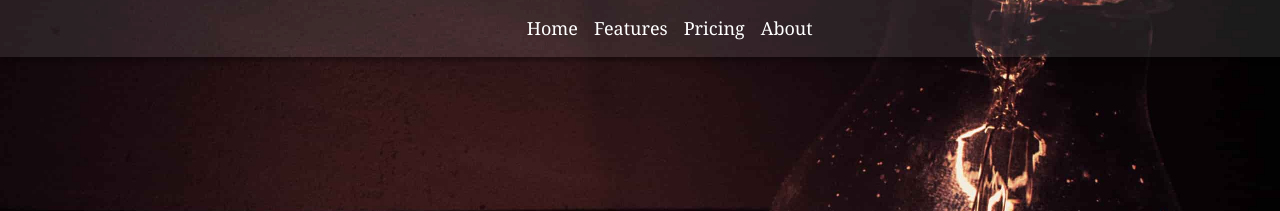
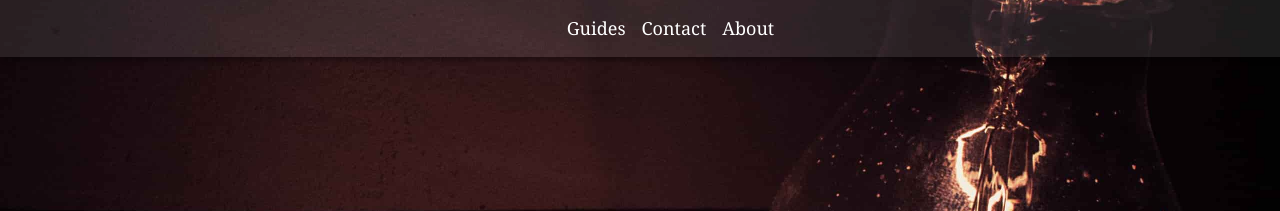
Before and after one commit to code-expressive/code-expressive.github.io, a Jekyll site: the page built from index.html, in a window 1280 px wide. Shown: the top 211 px of the page. Built offline with Jekyll 4.4.1, drawn with Linux system fonts in a browser that asks for light colours.

Commit message:
navbar update. home now a working link

```diff
--- a/_includes/head.html
+++ b/_includes/head.html
@@ -17,5 +17,6 @@
   <script src="/js/tether.min.js"></script>
   <!-- <script src="https://maxcdn.bootstrapcdn.com/bootstrap/3.3.6/js/bootstrap.min.js"></script> -->
   <script src="/js/bootstrap.min.js"></script>
+  <script src="/js/main.js"></script>
   <!-- <script src="js/jquery.waypoints.min.js"></script> -->
 </head>
--- a/_includes/header.html
+++ b/_includes/header.html
@@ -1,52 +1,4 @@
 <header class="site-header">
-    <script>
-        $(document).ready(function() {
-            var jumbotron = $('.jumbotron');
-            var top = jumbotron.offset().top;
-            var height = jumbotron.outerHeight();
-            var nav_height = $('#bs-navbar').outerHeight();
-            var limit = top + height - nav_height;
-            var $window = $(window);
-            var $nav = $('#bs-navbar');
-            var timer;
-
-            function handleScroll() {
-                if ($window.scrollTop() > limit) {
-                    $nav.addClass('scroll-past-jumbotron');
-                } else {
-                    $nav.removeClass('scroll-past-jumbotron');
-                }
-            }
-
-            $window.scroll(function() {
-                handleScroll();
-            })
-
-            $('#nav-button').click(function() {
-                $nav.toggleClass('nav-button-pressed');
-            })
-
-            // $window.scroll(function() {
-            //     if(timer) {
-            //         window.clearTimeout(timer);
-            //     };
-            //     timer = setTimeout(handleScroll, 200);
-            // })
-            // var wp = new Waypoint({
-            //     element: $('.page-content'),
-            //     handler: function(direction) {
-            //         if(direction == 'down') {
-            //             $('#bs-navbar').addClass('scroll-past-jumbotron');
-            //         }
-            //         else {
-            //             $('#bs-navbar').removeClass('scroll-past-jumbotron');
-            //         }
-            //     }
-            // })
-
-        });
-    </script>
-
     <div class="jumbotron">
         <div class="jumbotron-content">
             {% if page.title %}
@@ -61,57 +13,22 @@
         </div>
     </div>
     <div class="wrapper">
-
-        <!-- <nav class="navbar navbar-default navbar-fixed-top" id="bs-navbar">
-            <div class="container">
-                <div class="wrapper">
-                    <div class="navbar-header">
-                        <a class="site-title" href="{{ site.baseurl }}/">Code <span style="text-decoration: underline;">Expressive</span></a>
-                        <button type="button" class="navbar-toggle collapsed" data-toggle="collapse" data-target="#collapsible-navbar" aria-expanded="false">
-                            <span class="sr-only">Toggle navigation</span>
-                            <span class="icon-bar"></span>
-                            <span class="icon-bar"></span>
-                            <span class="icon-bar"></span>
-                        </button>
-                    </div>
-
-                    <div class="collapse navbar-collapse" id="collapsible-navbar">
-                        <ul class="nav navbar-nav">
-                            <li><a href="#">About Me</span></a></li>
-                            <li><a href="#">Series</a></li>
-                            <li class="dropdown">
-                                <a href="#" class="dropdown-toggle" data-toggle="dropdown" role="button" aria-haspopup="true" aria-expanded="false">Search<span class="caret"></span></a>
-                                <ul class="dropdown-menu">
-                                    <li><a href="#">Action</a></li>
-                                    <li><a href="#">Another action</a></li>
-                                    <li><a href="#">Something else here</a></li>
-                                    <li role="separator" class="divider"></li>
-                                    <li><a href="#">Separated link</a></li>
-                                    <li role="separator" class="divider"></li>
-                                    <li><a href="#">One more separated link</a></li>
-                                </ul>
-                            </li>
-                        </ul>
-                    </div>
-                </div>
-            </div>
-        </nav> -->
         <nav class="navbar navbar-light navbar-fixed-top bg-faded" id="bs-navbar">
             <button class="navbar-toggler hidden-sm-up" type="button" data-toggle="collapse" data-target="#navbar-links" id="nav-button">
                 &#9776;
             </button>
             <div class="wrapper">
                 <div class="collapse navbar-toggleable-xs" id="navbar-links">
-                    <a class="site-title" href="#">Code <span style="text-decoration: underline;">Expressive</span></a>
+                    <a class="site-title" href="/" style="{% if page.url != '/' %}{{ 'opacity: 1;' }}{% endif %}">Code <span style="text-decoration: underline;">Expressive</span></a>
                     <ul class="nav navbar-nav">
+                        <!-- <li class="nav-item">
+                            <a class="nav-link" href="/">Home</a>
+                        </li> -->
                         <li class="nav-item">
-                            <a class="nav-link" href="#">Home</a>
+                            <a class="nav-link" href="#">Guides</a>
                         </li>
                         <li class="nav-item">
-                            <a class="nav-link" href="#">Features</a>
-                        </li>
-                        <li class="nav-item">
-                            <a class="nav-link" href="#">Pricing</a>
+                            <a class="nav-link" href="#">Contact</a>
                         </li>
                         <li class="nav-item">
                             <a class="nav-link" href="#">About</a>
--- a/_sass/_layout.scss
+++ b/_sass/_layout.scss
@@ -14,7 +14,7 @@
     letter-spacing: -1px;
     margin-bottom: 0;
     float: left;
-    padding-right: 40px;
+    padding-right: 80px;
 
     &:hover {
         text-decoration: none;
--- /dev/null
+++ b/js/main.js
@@ -0,0 +1,28 @@
+// may minimize for production?
+
+$(document).ready(function() {
+    var jumbotron = $('.jumbotron');
+    var top = jumbotron.offset().top;
+    var height = jumbotron.outerHeight();
+    var nav_height = $('#bs-navbar').outerHeight();
+    var limit = top + height - nav_height;
+    var $window = $(window);
+    var $nav = $('#bs-navbar');
+    var timer;
+
+    function handleScroll() {
+        if ($window.scrollTop() > limit) {
+            $nav.addClass('scroll-past-jumbotron');
+        } else {
+            $nav.removeClass('scroll-past-jumbotron');
+        }
+    }
+
+    $window.scroll(function() {
+        handleScroll();
+    })
+
+    $('#nav-button').click(function() {
+        $nav.toggleClass('nav-button-pressed');
+    })
+});
```
Also changed, not shown: 1 other file.
